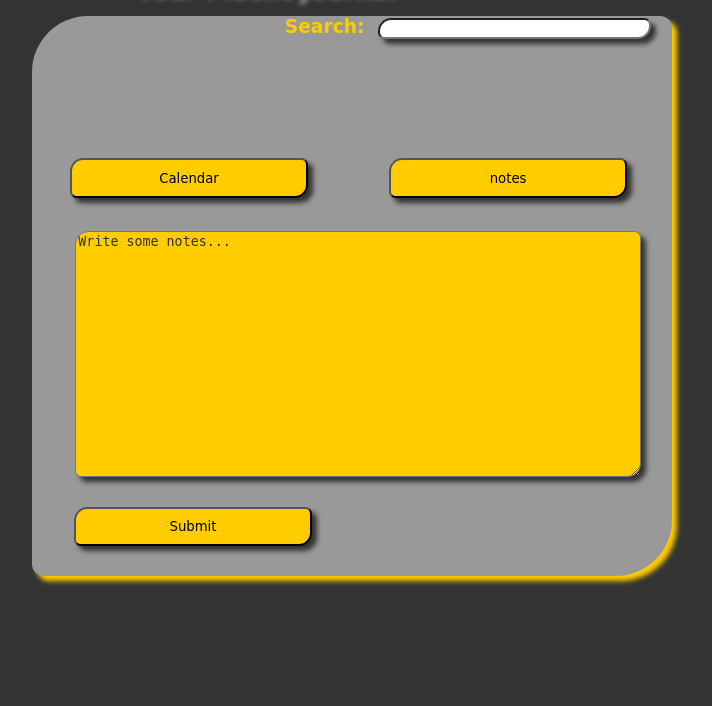
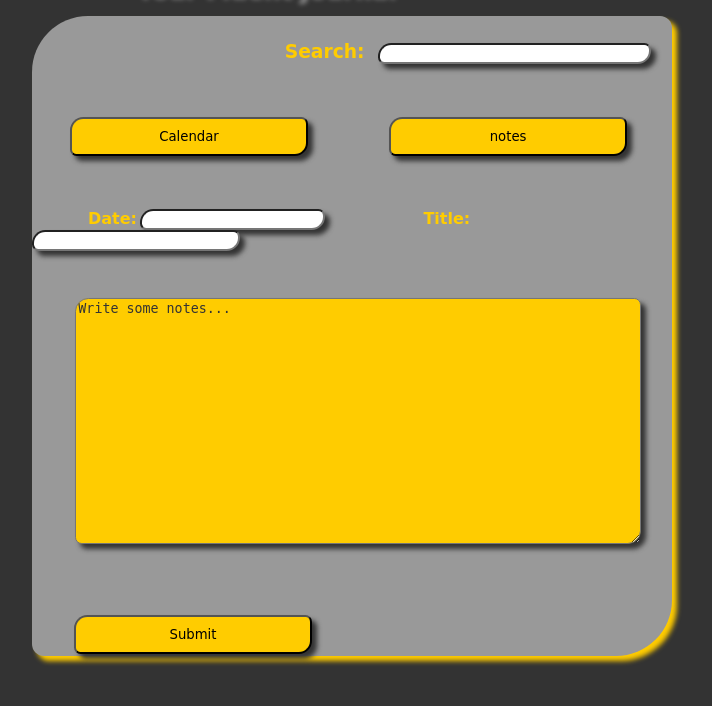
Before and after one commit to Mortadi/web-app, a PHP site: page / in a window 1280 px wide. Shown: the part 74-780 px from the top of the page, without its empty margins (288-1000 px from the left). Run offline with PHP 8.4, Linux system fonts and the light colour scheme; some libraries are stand-ins or nearby versions; some web fonts are replaced.

Commit message:
Adding my interactive file and editing my app

```diff
--- a/per diem/css/style.css
+++ b/per diem/css/style.css
@@ -9,7 +9,7 @@ font-family: 'Simonetta', cursive;
 background-color:#999;
 margin:1em auto;
 width: 40em;
-height: 35em;
+height: 40em;
 border-radius: 3.5em 0.75em;
 -moz-box-shadow: 5px 5px 5px #FC0;
 -webkit-box-shadow:  5px 5px 5px #FC0;
@@ -33,7 +33,7 @@ margin-right:5em;
 
 }
 button{
-margin: 9em 2.85em;
+margin: 4em 2.85em;
 width: 18em;
 height:3em;
 background-color: #FC0;
@@ -48,7 +48,7 @@ box-shadow: 5px 5px 5px #333;
 textarea{
 width: 42em;
 height:18em;
-margin: -6.5em 3.25em;
+margin: 3.5em 3.25em;
 background-color: #FC0;
 color: #333;
 border-radius: 1em 0.5em;
@@ -58,13 +58,13 @@ box-shadow: 5px 5px 5px #333;
 padding: 2px;
 }
 .submit{
-margin-top:8.5em;
+margin-top:1.5em;
 margin-left: 3.15em;
 }
 .search{
 	width: 20em;
 	margin-left: 1em;
-	margin-top:-0.5em;
+	margin-top:2em;
 	padding: 1px;
 	color: #333;
 z-index: 2;
@@ -74,3 +74,40 @@ border-radius: 1em 0.5em;
 box-shadow: 5px 5px 5px #333;
 
 }
+.titlebox  {
+display: inline;
+	width: 15em;
+
+	margin-top:-20em;
+	color: #333;
+z-index: 1;
+border-radius: 1em 0.5em;
+-moz-box-shadow: 5px 5px 5px #333;
+-webkit-box-shadow:  5px 5px 5px #333;
+box-shadow: 5px 5px 5px #333;
+
+}
+.datebox{
+	display: inline;
+	color: #333;
+z-index: 1;
+margin-right: 7em;
+
+border-radius: 1em 0.5em;
+-moz-box-shadow: 5px 5px 5px #333;
+-webkit-box-shadow:  5px 5px 5px #333;
+box-shadow: 5px 5px 5px #333;
+}
+.info{
+display: inline;
+width: 20em;
+margin-left:3.5em;
+z-index:6;
+padding: 0;
+}
+h4{
+	color: #FC0;
+size:9px;
+display: inline;
+margin-right:3px;
+}
--- a/per diem/index.html
+++ b/per diem/index.html
@@ -20,7 +20,10 @@
 </br>
 <button type="calendar">Calendar</button>
 <button type="notes">notes</button>
+<div class="info"><h4>Date:</h4><input type="text" class="datebox"></input>
+<h4>Title:</h4><input type="text" class="titlebox"></input></div>
 <textarea>Write some notes...</textarea></br>
+
 <button type="submit" class="submit">Submit</button>
 </form>
 </div>
```
Also changed, not shown: 2 other files.
